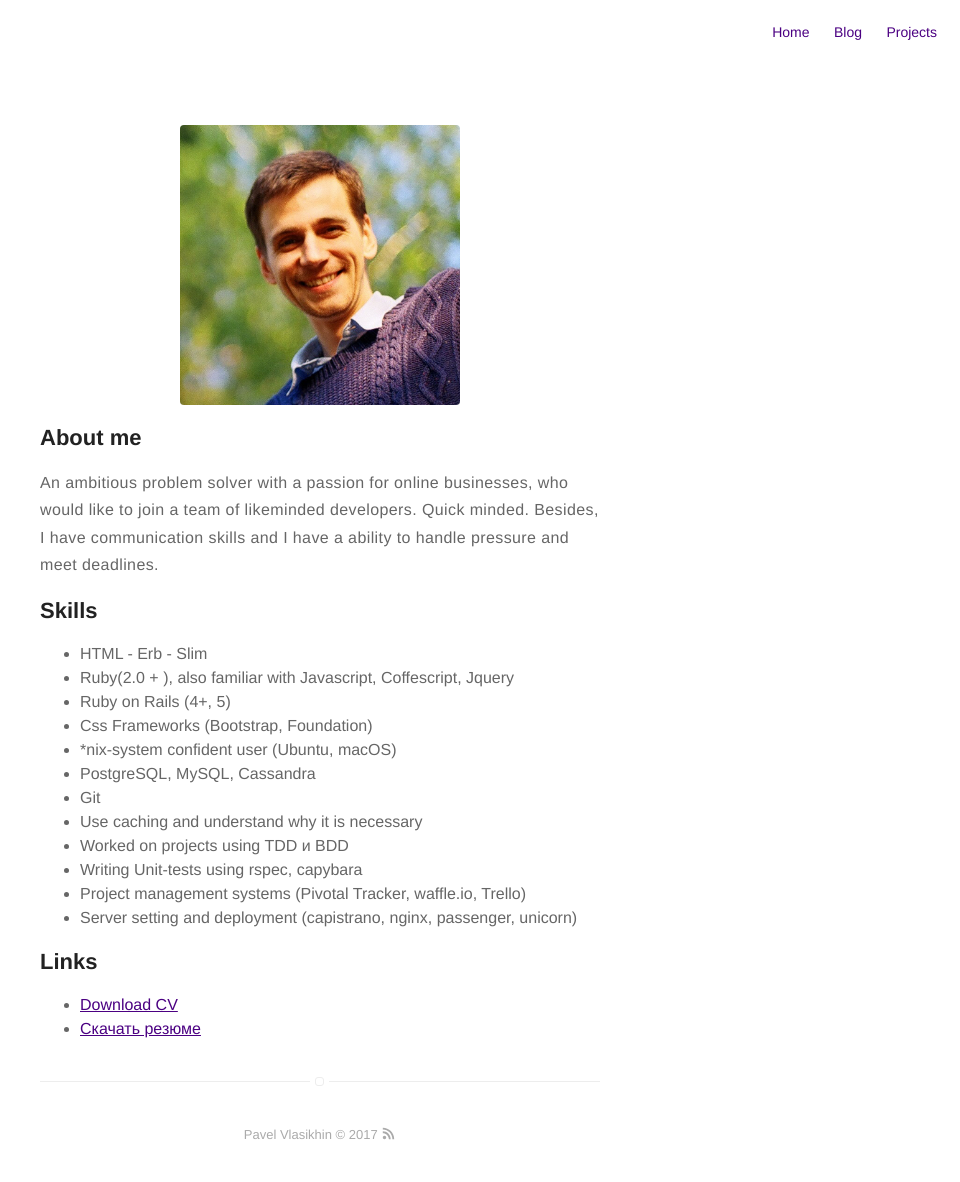
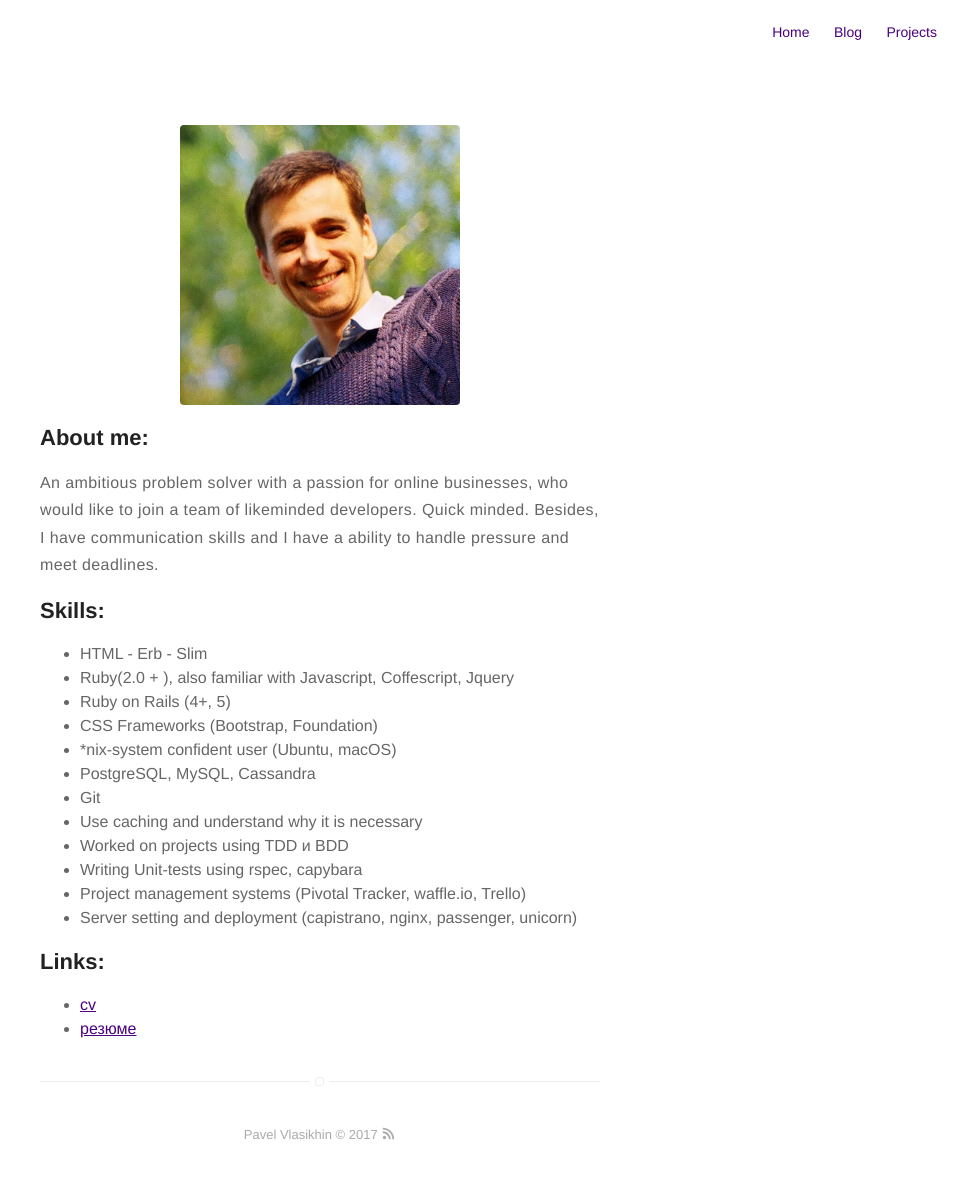
Before and after one commit to vlasikhin/vlasikhin.github.io, a Jekyll site: the page built from about.md, in a window 1280 px wide. Shown: the whole page, without its empty margins (320-1280 px from the left). Built offline with Jekyll 4.4.1, drawn with Linux system fonts in a browser that asks for light colours.

Commit message:
edit posts and resume

```diff
--- a/_posts/2016-02-24-markdown-common-elements.markdown
+++ b/_posts/2017-04-13-blog-markdown-common-elements.markdown
@@ -1,7 +1,7 @@
 ---
 title: "Markdown Common Elements"
 layout: post
-date: 2016-02-24 22:44
+date: 2017-04-13 22:44
 headerImage: false
 tag:
 - markdown
--- a/_posts/2015-02-24-markdown-extra-components.markdown
+++ b/_posts/2017-04-14-blog-markdown-extra-components.markdown
@@ -1,7 +1,7 @@
 ---
 title: "Markdown Extra Components"
 layout: post
-date: 2016-02-24 22:48
+date: 2017-04-14 22:48
 headerImage: false
 tag:
 - markdown
--- a/about.md
+++ b/about.md
@@ -4,7 +4,7 @@
 ---
 ![Profile Image]({{ site.url }}/{{ site.picture }})
 
-<h2>About me</h2>
+<h2>About me:</h2>
 
 <p>
 	An ambitious problem solver with a passion for online businesses,
@@ -12,13 +12,13 @@
 	Besides, I have communication skills and I have a ability to handle pressure and meet deadlines.
 </p>
 
-<h2>Skills</h2>
+<h2>Skills:</h2>
 
 <ul class="skill-list">
 	<li>HTML - Erb - Slim</li>
 	<li>Ruby(2.0 + ), also familiar with Javascript, Coffescript, Jquery </li>
 	<li>Ruby on Rails (4+, 5)</li>
-	<li>Css Frameworks (Bootstrap, Foundation)</li>
+	<li>CSS Frameworks (Bootstrap, Foundation)</li>
 	<li>*nix-system confident user (Ubuntu, macOS)</li>
 	<li>PostgreSQL, MySQL, Cassandra</li>
 	<li>Git</li>
@@ -29,9 +29,9 @@
 	<li>Server setting and deployment (capistrano, nginx, passenger, unicorn)</li>
 </ul>
 
-<h2>Links</h2>
+<h2>Links:</h2>
 
 <ul>
-	<li><a href="/files/cv_vlasikhin.pdf">Download CV</a></li>
-	<li><a href="/files/resume_vlasikhin.pdf">Скачать резюме</a></li>
+	<li><a href="/files/cv_vlasikhin.pdf">cv</a></li>
+	<li><a href="/files/resume_vlasikhin.pdf">резюме</a></li>
 </ul>
```
Also changed, not shown: 1 other file.
